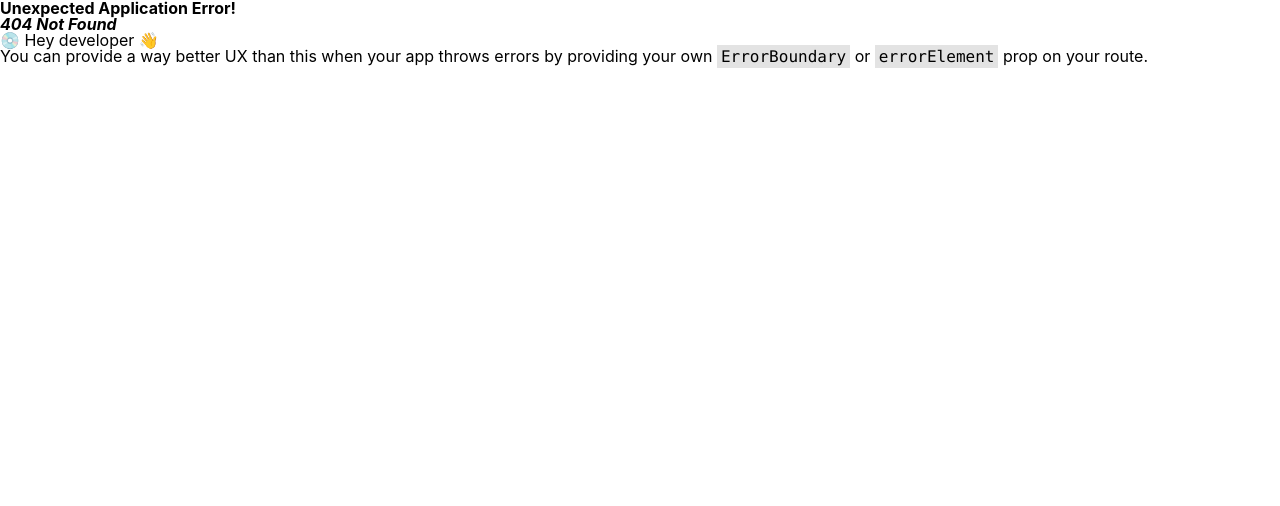
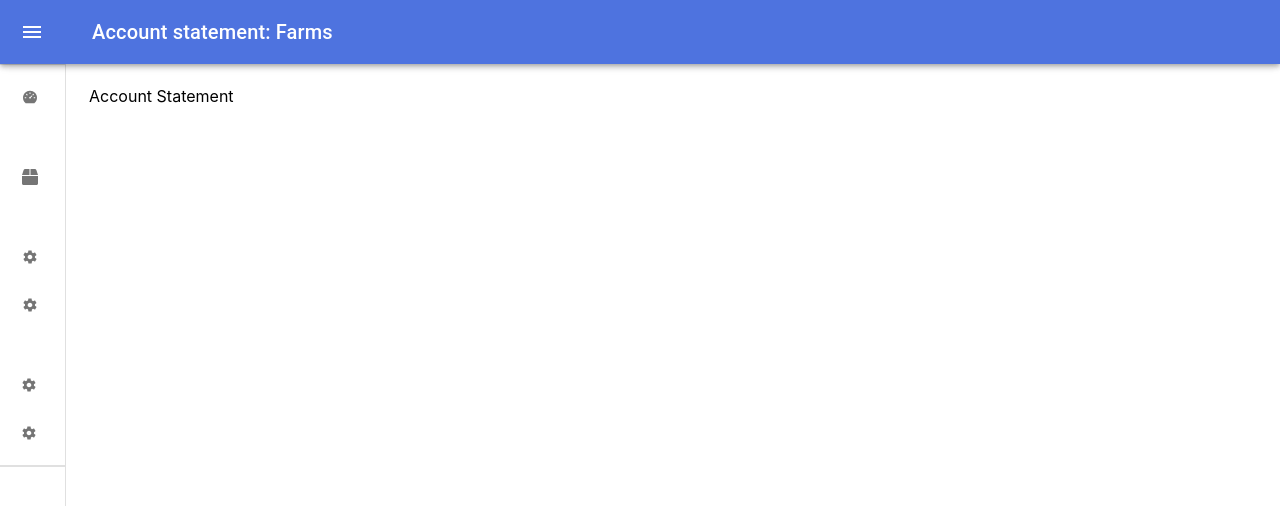
Before and after one commit to FlowersBIJ/flowers-frontend, a React (Create React App) app: page /account-statement-farms in a window 1280 px wide. Before the commit this address had no page. Shown: the top 506 px of the page. Built offline with nearby package versions, Linux system fonts and the light colour scheme.

Commit message:
Исправление путей и ссылок

```diff
--- a/src/Components/Drawer/Drawer.css
+++ b/src/Components/Drawer/Drawer.css
@@ -1,4 +1,4 @@
 .logo-img {
-  width: 55px;
-  height: 55px;
+  width: 60px;
+  height: 60px;
 }
--- a/src/Components/Drawer/Drawer.tsx
+++ b/src/Components/Drawer/Drawer.tsx
@@ -15,6 +15,7 @@
 import { FaBox } from "react-icons/fa";
 import { IoMdSettings } from "react-icons/io";
 import { NavLink } from 'react-router-dom';
+import Menu from '../Menu/Menu';
 import './Drawer.css'
 
 interface DrawerProps {
@@ -91,59 +92,8 @@
                 </IconButton>
             </DrawerHeader>
             <Divider />
-            <List>
-                {['Dashboard',].map((text, index) => (
-                    <ListItem key={text} disablePadding sx={{ display: 'block' }}>
-                        <ListItemButton
-                            component={NavLink}
-                            to={'/'}
-                            sx={{
-                                minHeight: 48,
-                                justifyContent: open ? 'initial' : 'center',
-                                px: 2.5,
-                            }}
-                        >
-                            <ListItemIcon
-                                sx={{
-                                    minWidth: 0,
-                                    mr: open ? 3 : 'auto',
-                                    justifyContent: 'center',
-                                }}
-                            >
-                                {index % 2 === 0 ? <AiFillDashboard /> : <MailIcon />}
-                            </ListItemIcon>
-                            <ListItemText primary={text} sx={{ opacity: open ? 1 : 0 }} />
-                        </ListItemButton>
-                    </ListItem>
-                ))}
-            </List>
+            <Menu open={open} />
             <Divider />
-            <List>
-                {menuItems.map((item, index) => (
-                    <ListItem key={item.text} disablePadding sx={{ display: 'block' }}>
-                        <ListItemButton
-                            component={NavLink}
-                            to={item.route}
-                            sx={{
-                                minHeight: 48,
-                                justifyContent: open ? 'initial' : 'center',
-                                px: 2.5,
-                            }}
-                        >
-                            <ListItemIcon
-                                sx={{
-                                    minWidth: 0,
-                                    mr: open ? 3 : 'auto',
-                                    justifyContent: 'center',
-                                }}
-                            >
-                                {index % 4 === 0 ? <FaBox /> : (index % 4 === 1 ? <IoMdSettings /> : <IoMdSettings />)}
-                            </ListItemIcon>
-                            <ListItemText primary={item.text} sx={{ opacity: open ? 1 : 0 }} />
-                        </ListItemButton>
-                    </ListItem>
-                ))}
-            </List>
             <Divider />
         </DrawerWrapper>
     )
--- /dev/null
+++ b/src/Components/Menu/Menu.tsx
@@ -0,0 +1,142 @@
+import { useTheme } from '@mui/material/styles';
+import List from '@mui/material/List';
+import ListItem from '@mui/material/ListItem';
+import ListItemButton from '@mui/material/ListItemButton';
+import ListItemIcon from '@mui/material/ListItemIcon';
+import ListItemText from '@mui/material/ListItemText';
+import { AiFillDashboard } from "react-icons/ai";
+import { FaBox } from "react-icons/fa";
+import { IoMdSettings } from "react-icons/io";
+import { NavLink } from 'react-router-dom';
+
+interface DrawerProps {
+    open: boolean;
+}
+
+export default function Menu({ open }: DrawerProps) {
+    const theme = useTheme();
+
+    const Ivoices = [
+        { text: 'Clients', route: '/invoices-clients' },
+        { text: 'Farms', route: '/invoices-farms' },
+    ];
+
+    const AccountStatements = [
+        { text: 'Clients', route: '/account-statement-clients' },
+        { text: 'Farms', route: '/account-statement-farms' },
+    ];
+
+    return (
+        <List>
+            {["Dashboard",].map((text) => (
+                <ListItem key={text} disablePadding sx={{ display: 'block' }}>
+                    <ListItemButton
+                        component={NavLink}
+                        to={'/'}
+                        sx={{
+                            minHeight: 48,
+                            justifyContent: open ? 'initial' : 'center',
+                            px: 2.8,
+                        }}
+                    >
+                        <ListItemIcon
+                            sx={{
+                                minWidth: 0,
+                                mr: open ? 3 : 'auto',
+                                justifyContent: 'center',
+                            }}
+                        >
+                            <AiFillDashboard />
+                        </ListItemIcon>
+                        <ListItemText primary={text} sx={{ opacity: open ? 1 : 0 }} />
+                    </ListItemButton>
+                </ListItem>
+            ))}
+            <ListItemText primary={"Menu"} sx={{
+                opacity: open ? 1 : 0,
+                px: 2.5,
+            }} />
+            {["Shipment",].map((text) => (
+                <ListItem key={text} disablePadding sx={{ display: 'block' }}>
+                    <ListItemButton
+                        component={NavLink}
+                        to={'/shipment'}
+                        sx={{
+                            minHeight: 48,
+                            justifyContent: open ? 'initial' : 'center',
+                            px: 2.8,
+                        }}
+                    >
+                        <ListItemIcon
+                            sx={{
+                                minWidth: 0,
+                                mr: open ? 3 : 'auto',
+                                justifyContent: 'center',
+                            }}
+                        >
+                            <FaBox />
+                        </ListItemIcon>
+                        <ListItemText primary={text} sx={{ opacity: open ? 1 : 0 }} />
+                    </ListItemButton>
+                </ListItem>
+            ))}
+            <ListItemText primary={"Invoices"} sx={{
+                opacity: open ? 1 : 0,
+                px: 2.5,
+            }} />
+            {Ivoices.map((item, index) => (
+                <ListItem key={item.text} disablePadding sx={{ display: 'block' }}>
+                    <ListItemButton
+                        component={NavLink}
+                        to={item.route}
+                        sx={{
+                            minHeight: 48,
+                            justifyContent: open ? 'initial' : 'center',
+                            px: 2.8,
+                        }}
+                    >
+                        <ListItemIcon
+                            sx={{
+                                minWidth: 0,
+                                mr: open ? 3 : 'auto',
+                                justifyContent: 'center',
+                            }}
+                        >
+                            {index % 2 === 0 ? <IoMdSettings /> : <IoMdSettings />}
+                        </ListItemIcon>
+                        <ListItemText primary={item.text} sx={{ opacity: open ? 1 : 0 }} />
+                    </ListItemButton>
+                </ListItem>
+            ))}
+            <ListItemText primary={"Account statements"} sx={{
+                opacity: open ? 1 : 0,
+                px: 2.8,
+            }} />
+            {AccountStatements.map((item, index) => (
+                <ListItem key={item.text} disablePadding sx={{ display: 'block' }}>
+                    <ListItemButton
+                        component={NavLink}
+                        to={item.route}
+                        sx={{
+                            minHeight: 48,
+                            justifyContent: open ? 'initial' : 'center',
+                            px: 2.6,
+                        }}
+                    >
+                        <ListItemIcon
+                            sx={{
+                                minWidth: 0,
+                                mr: open ? 3 : 'auto',
+                                justifyContent: 'center',
+                            }}
+                        >
+                            {index % 2 === 0 ? <IoMdSettings /> : <IoMdSettings />}
+                        </ListItemIcon>
+                        <ListItemText primary={item.text} sx={{ opacity: open ? 1 : 0 }} />
+                    </ListItemButton>
+                </ListItem>
+            ))}
+        </List>
+
+    )
+}
--- a/src/Pages/AccountStatements/AccountStatement.tsx
+++ /dev/null
@@ -1,5 +0,0 @@
-export function AccountStatement() {
-    return (
-        <div>AccountStatement</div>
-    )
-}
--- /dev/null
+++ b/src/Pages/AccountStatements/AccountStatementClients.tsx
@@ -0,0 +1,5 @@
+export function AccountStatementClients() {
+    return (
+        <div>Account Statement</div>
+    )
+}
--- /dev/null
+++ b/src/Pages/AccountStatements/AccountStatementFarms.tsx
@@ -0,0 +1,5 @@
+export function AccountStatementFarms() {
+    return (
+        <div>Account Statement</div>
+    )
+}
--- a/src/Pages/Invoices/Invoces.tsx
+++ b/src/Pages/Invoices/InvocesClients.tsx
@@ -1,4 +1,4 @@
-export function Invoices() {
+export function InvoicesClients() {
     return (
         <div>Invoices</div>
     )
--- /dev/null
+++ b/src/Pages/Invoices/InvoicesFarms.tsx
@@ -0,0 +1,5 @@
+export function InvoicesFarms() {
+    return (
+        <div>Invoices</div>
+    )
+}
--- a/src/index.tsx
+++ b/src/index.tsx
@@ -4,8 +4,10 @@
 import { PageBody } from "./Components/PageBody/PageBody";
 import { Dashboard } from "./Pages/Dashboard/Dashboard";
 import Shipment from "./Pages/Shipment/Shipment";
-import { Invoices } from "./Pages/Invoices/Invoces";
-import { AccountStatement } from "./Pages/AccountStatements/AccountStatement";
+import { InvoicesClients } from "./Pages/Invoices/InvocesClients";
+import { InvoicesFarms } from "./Pages/Invoices/InvoicesFarms";
+import { AccountStatementClients } from "./Pages/AccountStatements/AccountStatementClients";
+import { AccountStatementFarms } from "./Pages/AccountStatements/AccountStatementFarms";
 import { Parameterization } from "./Pages/Parameterization/Parameterization";
 import { store, StoreContext } from "./Data/Store";
 import "./index.css";
@@ -36,18 +38,34 @@
             ),
          },
          {
-            path: "/invoices",
+            path: "/invoices-clients",
             element: (
-               <PageBody text={"Invoices"}>
-                  <Invoices />
+               <PageBody text={"Invoices: Clients"}>
+                  <InvoicesClients />
                </PageBody>
             ),
          },
          {
-            path: "/account-statement",
+            path: "/invoices-farms",
             element: (
-               <PageBody text={"Account statement"}>
-                  <AccountStatement />
+               <PageBody text={"Invoices: Farms"}>
+                  <InvoicesFarms />
+               </PageBody>
+            ),
+         },
+         {
+            path: "/account-statement-clients",
+            element: (
+               <PageBody text={"Account statement: Clients"}>
+                  <AccountStatementClients />
+               </PageBody>
+            ),
+         },
+         {
+            path: "/account-statement-farms",
+            element: (
+               <PageBody text={"Account statement: Farms"}>
+                  <AccountStatementFarms />
                </PageBody>
             ),
          },
```
